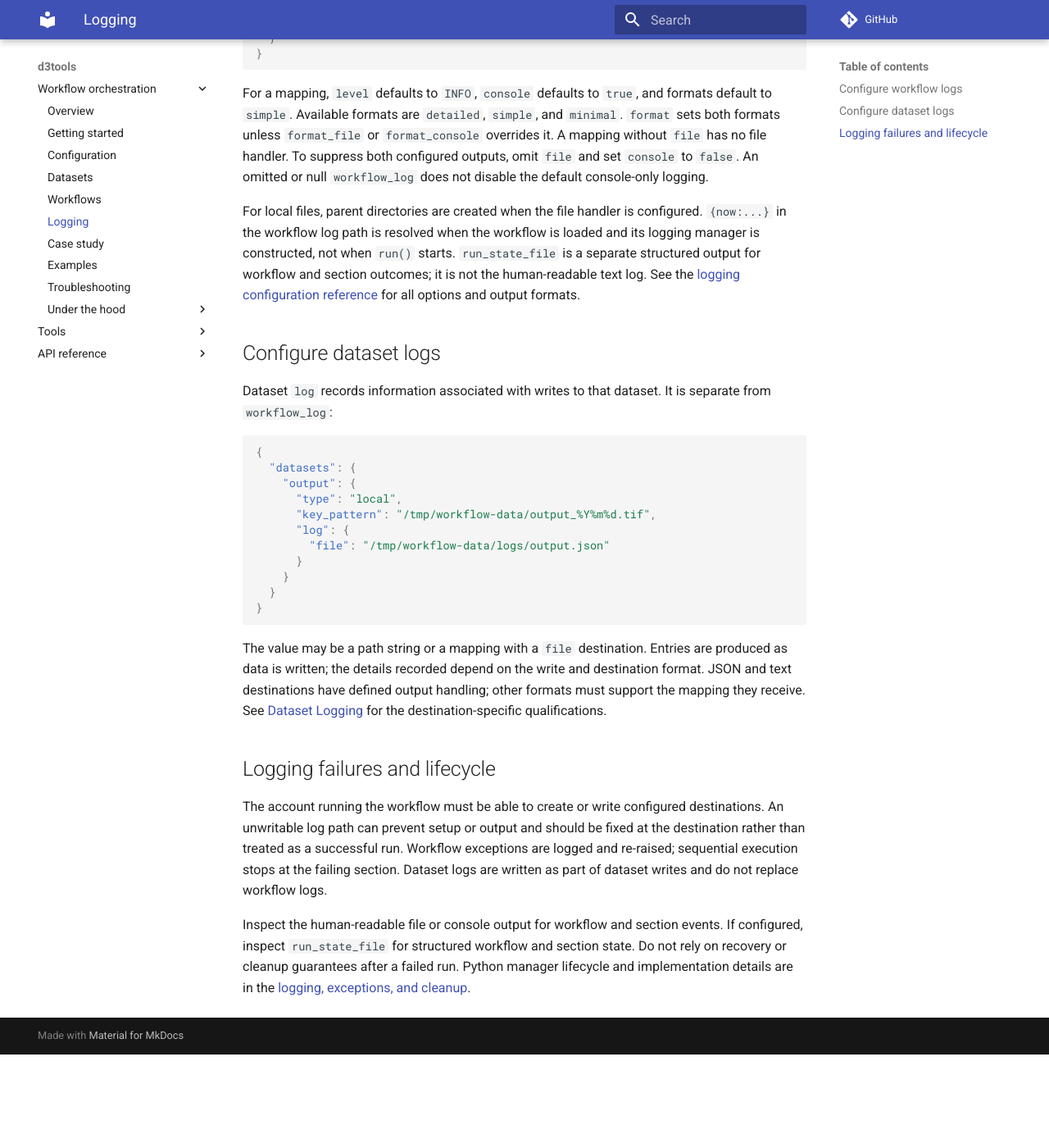
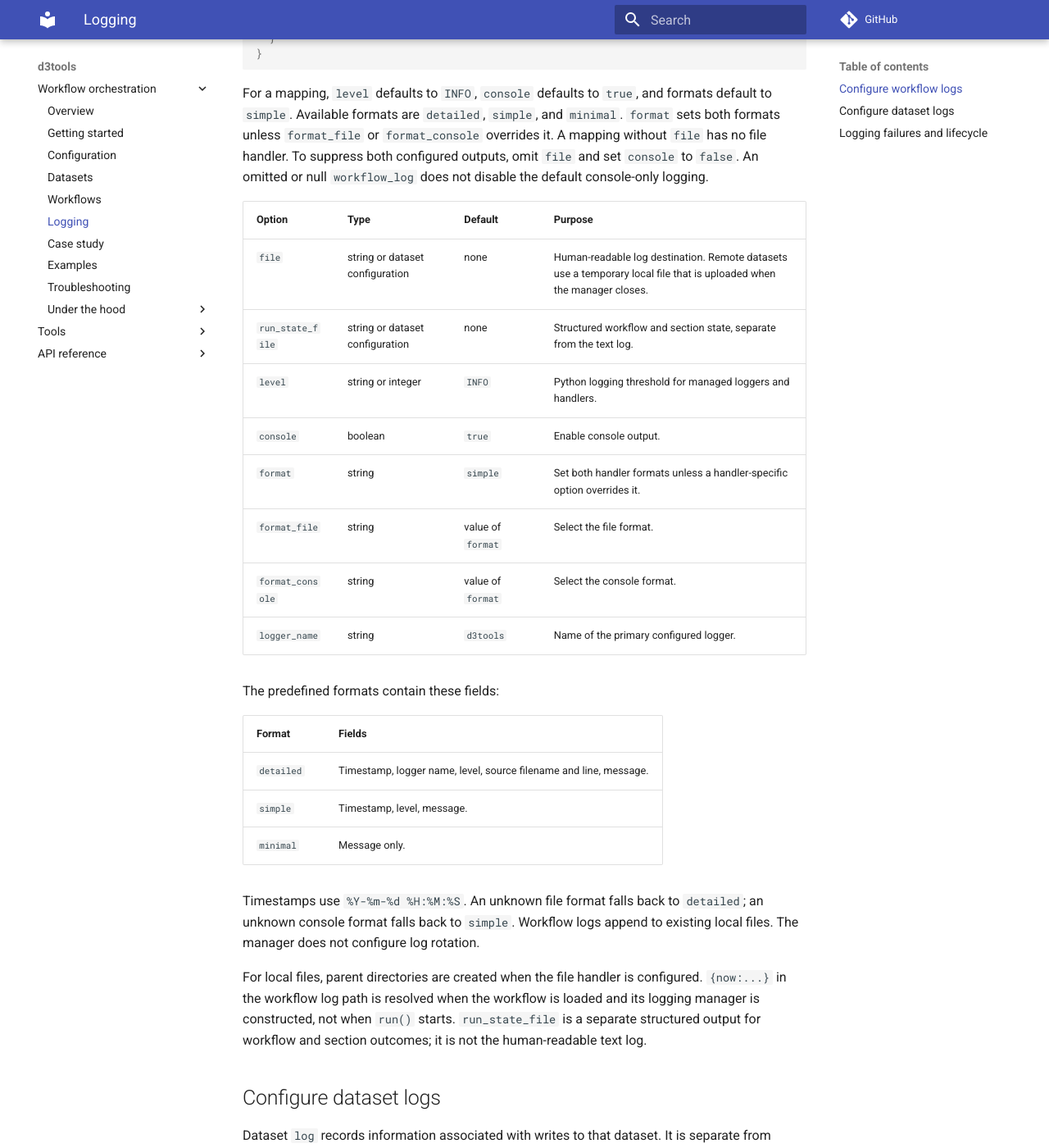
Before and after one commit to c-hydro/d3tools, an MkDocs documentation site: the page built from docs/workflow_orchestration/logging.md, in a window 1280 px wide and 1400 px high, scrolled down 424 px. Shown: the whole window at 82% size. Built offline with MkDocs 1.6.1 and Material for MkDocs 9.7.7, drawn with Linux system fonts in a browser that asks for light colours; comment, search, counter and statistics services are not loaded; before the commit the page ends 1710 px from its top, so only the background shows below that; some of the changed text lies outside the part shown.

Commit message:
consolidate configuration and logging docs

````diff
--- a/docs/workflow_orchestration/logging.md
+++ b/docs/workflow_orchestration/logging.md
@@ -27,13 +27,34 @@ To suppress both configured outputs, omit `file` and set `console` to
 `false`. An omitted or null `workflow_log` does not disable the default
 console-only logging.
 
+| Option | Type | Default | Purpose |
+| --- | --- | --- | --- |
+| `file` | string or dataset configuration | none | Human-readable log destination. Remote datasets use a temporary local file that is uploaded when the manager closes. |
+| `run_state_file` | string or dataset configuration | none | Structured workflow and section state, separate from the text log. |
+| `level` | string or integer | `INFO` | Python logging threshold for managed loggers and handlers. |
+| `console` | boolean | `true` | Enable console output. |
+| `format` | string | `simple` | Set both handler formats unless a handler-specific option overrides it. |
+| `format_file` | string | value of `format` | Select the file format. |
+| `format_console` | string | value of `format` | Select the console format. |
+| `logger_name` | string | `d3tools` | Name of the primary configured logger. |
+
+The predefined formats contain these fields:
+
+| Format | Fields |
+| --- | --- |
+| `detailed` | Timestamp, logger name, level, source filename and line, message. |
+| `simple` | Timestamp, level, message. |
+| `minimal` | Message only. |
+
+Timestamps use `%Y-%m-%d %H:%M:%S`. An unknown file format falls back to
+`detailed`; an unknown console format falls back to `simple`. Workflow logs
+append to existing local files. The manager does not configure log rotation.
+
 For local files, parent directories are created when the file handler is
 configured. `{now:...}` in the workflow log path is resolved when the workflow
 is loaded and its logging manager is constructed, not when `run()` starts.
 `run_state_file` is a separate structured output for workflow and section
-outcomes; it is not the human-readable text log. See the
-[logging configuration reference](../logging/overview.md#configuration) for
-all options and output formats.
+outcomes; it is not the human-readable text log.
 
 ## Configure dataset logs
 
@@ -55,12 +76,40 @@ is separate from `workflow_log`:
 }
 ```
 
-The value may be a path string or a mapping with a `file` destination.
-Entries are produced as data is written; the details recorded depend on the
-write and destination format. JSON and text destinations have defined output
-handling; other formats must support the mapping they receive. See
-[Dataset Logging](../logging/dataset-logging.md#configuration) for the
-destination-specific qualifications.
+The value may be a path string or a mapping with a required `file`
+destination. An empty mapping disables dataset logging. Additional mapping
+keys are retained as manager options but currently have no defined effect.
+`{now:...}` in the destination is resolved when the manager is created.
+
+A successful `Dataset.write_data()` writes the output first, then creates one
+log entry. If thumbnail generation is configured, its output path is available
+to the entry. The standard fields are:
+
+| Field | Meaning |
+| --- | --- |
+| `dataset` | Resolved dataset name. |
+| `source_key` | Key or path written by the dataset. |
+| `thumbnail` | Generated thumbnail path, when present. |
+| `time` | Requested dataset time, when present. |
+| `time_produced` | Production timestamp; defaults to the time the entry is built. |
+| `data_checks` | Summary quality metrics for the written xarray object. |
+
+Data attributes and other write context can add fields; data attributes take
+precedence when names overlap. Empty strings, internal strings beginning with
+`__`, and unsupported value types are omitted. Datetimes are formatted as
+`%Y-%m-%d %H:%M:%S`, numeric metadata is converted to strings, and floats are
+rounded to four decimal places.
+
+For an `xarray.DataArray`, `data_checks` contains maximum, minimum, NaN and
+zero counts and percentages, sum, and absolute sum. For an `xarray.Dataset`,
+the same checks are prefixed with each variable name. The checks ignore NaNs
+for extrema and sums.
+
+JSON destinations receive the entry mapping. Text destinations receive a
+`---`-delimited block of `key: value` lines. Other dataset formats receive the
+mapping unchanged and must support it. Every log write requests append mode;
+the chosen destination format and backend must implement compatible append
+behaviour.
 
 ## Logging failures and lifecycle
 
````
Also changed, not shown: docs/workflow_orchestration/configuration.md (+4 -3 lines).
